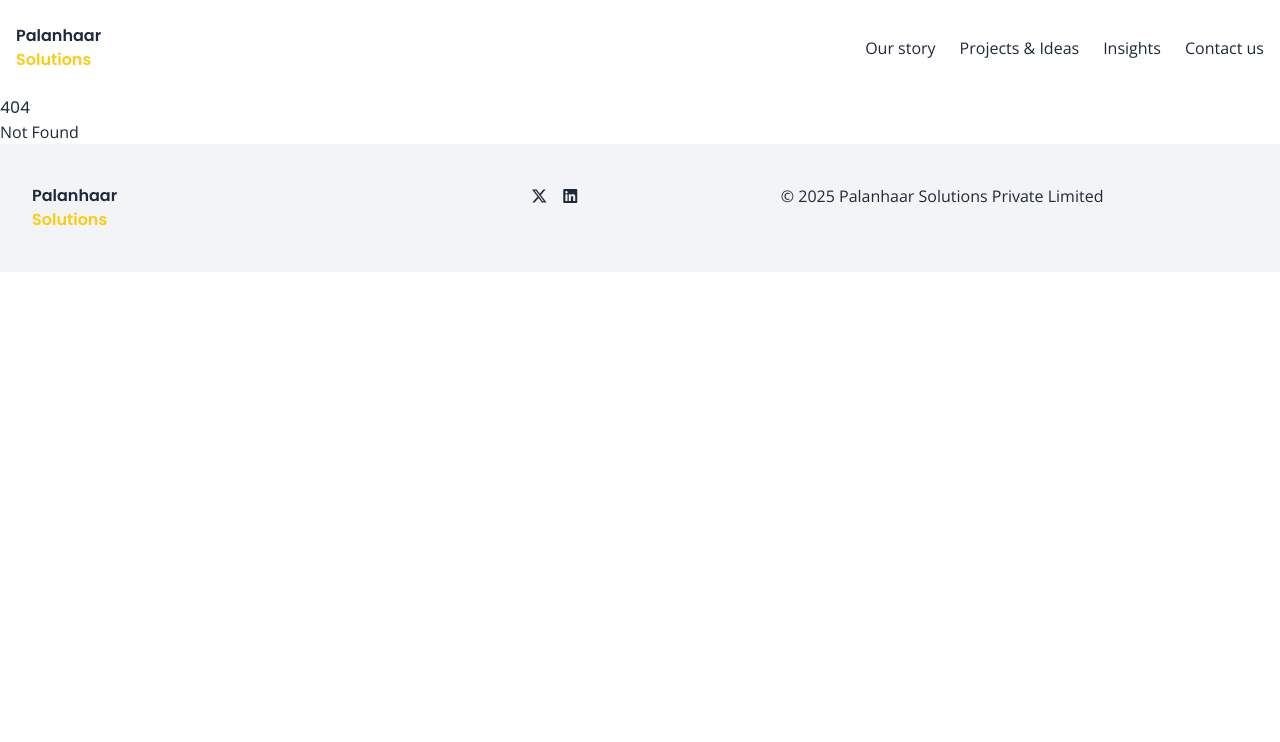
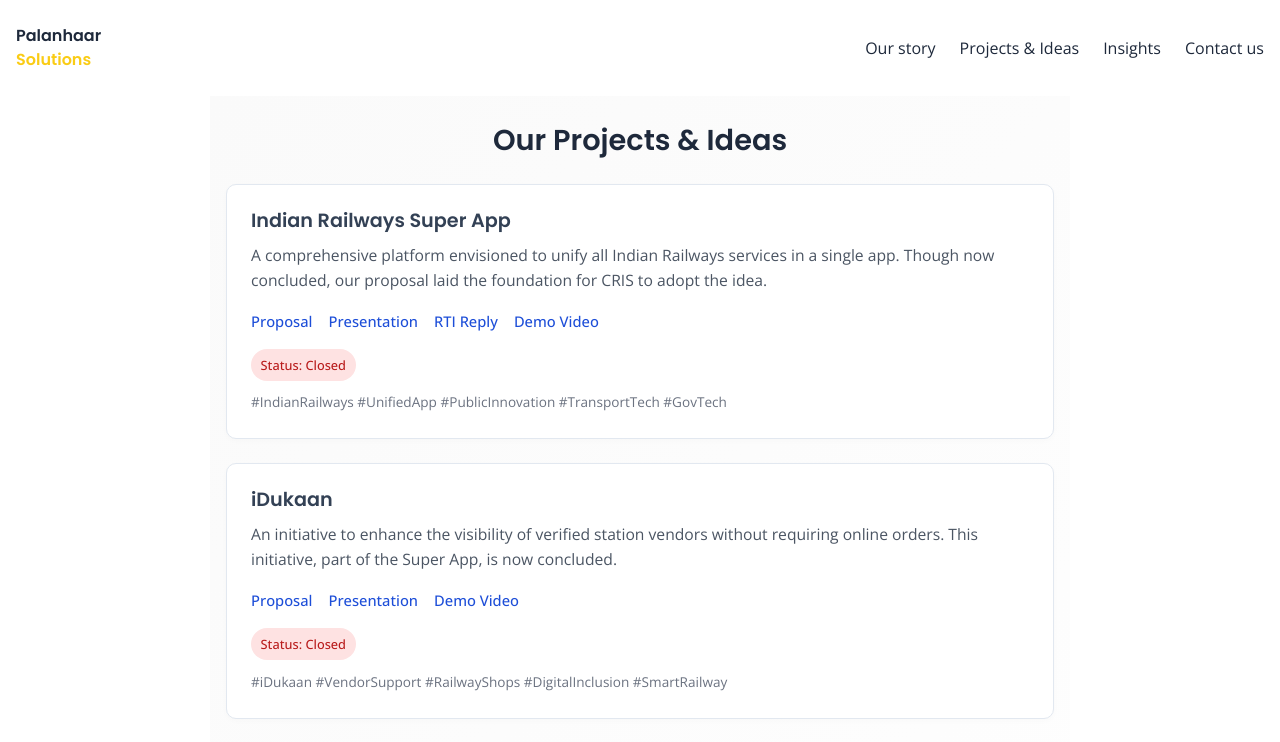
Before and after one commit to vm-palanhaar/palanhaar-official-website, a SvelteKit app: page /ideas in a window 1280 px wide. Before the commit this address had no page. Shown: the top 742 px of the page. Built offline with nearby package versions, Linux system fonts and the light colour scheme.

Commit message:
update styling

```diff
--- a/src/routes/contact-us/+page.svelte
+++ b/src/routes/contact-us/+page.svelte
@@ -2,86 +2,39 @@
 	import SectionWrapper from '../../components/SectionWrapper.svelte';
 </script>
 
-<main class="flex flex-col">
+<svelte:head>
+	<title>Registered Office - Palanhaar Solutions Private Limited</title>
+	<meta name="description" content="Get in touch with Palanhaar Solutions Private Limited at our registered office in Gurugram. View address, email, phone number, and map directions." />
+	<meta name="keywords" content="Palanhaar registered office, contact Palanhaar, office address Gurugram, WeWork DLF Forum, Palanhaar Solutions location, contact information, map directions" />
+</svelte:head>
+
+<main class="min-h-screen flex items-center justify-center bg-white px-4">
 	<SectionWrapper>
-		<div
-			class="max-w-[1400px] mx-auto w-full grid grid-cols-1 sm:grid-cols md:grid-cols-4 text-base"
-		>
-			<div class="flex gap-4 md:col-span-2 p-10">
+		<div class="max-w-5xl w-full py-16 grid md:grid-cols-2 gap-10">
+			<div class="w-full aspect-video">
 				<iframe
 					src="https://www.google.com/maps/embed?pb=!1m14!1m8!1m3!1d14025.658646254333!2d77.0921116!3d28.4971695!3m2!1i1024!2i768!4f13.1!3m3!1m2!1s0x390d19b66c8c2f21%3A0xb8120a4412f7ea62!2sWeWork%20Forum!5e0!3m2!1sen!2sin!4v1709483384959!5m2!1sen!2sin"
-					width="600"
-					height="450"
-					title="gmaps-registered-office"
-					style="border:0;"
+					class="w-full h-full rounded-md border"
 					allowfullscreen=""
 					loading="lazy"
 					referrerpolicy="no-referrer-when-downgrade"
 				></iframe>
 			</div>
-			<div class="flex flex-col md:col-span-2 p-10">
-				<h1>Registered Office</h1>
-				<h3>C/O. WeWork DLF Forum,</h3>
-				<h3>HD-256,</h3>
-				<h3>Cybercity, Phase III,</h3>
-				<h3>DLF Qe, Gurugram - 122002</h3>
-				<h3>Haryana, India</h3>
-				<h3>Mail: <a href="mailto:pmrs9673@gmail.com">contactus@palanhaar.in</a></h3>
-				<h3>Phone: <a href="tel:+919487859673"> +919487859673</a></h3>
-				<h3>
-					<a href="https://www.mappls.com/r3pnuk" target="_blank">Mappls: Get Directions &#8593;</a>
-				</h3>
+
+			<div class="text-gray-800 text-base space-y-4">
+				<h1 class="text-2xl font-semibold mb-4 text-[#06038D] underline">Registered Office</h1>
+				<p>WeWork DLF Forum</p>
+				<p>HD-256, Cybercity, Phase III</p>
+				<p>DLF Qe, Gurugram - 122002</p>
+				<p>Haryana, India</p>
+				<p>Email: <a href="mailto:contactus@palanhaar.in" class="text-blue-600 underline">contactus@palanhaar.in</a></p>
+				<p>Phone: <a href="tel:+919487859673" class="text-blue-600 underline">+91 94878 59673</a></p>
+				<p>
+					<a href="https://www.mappls.com/r3pnuk" target="_blank" class="text-blue-600 underline">
+						Mappls: Get Directions ↑
+					</a>
+				</p>
 			</div>
 		</div>
 	</SectionWrapper>
 </main>
-
-<style>
-    main {
-        background: linear-gradient(90deg, #f9f9f9 0%, #fffbe6 100%);
-        min-height: 80vh;
-    }
-    .grid {
-        box-shadow: 0 4px 16px rgba(44, 62, 80, 0.08);
-        border-radius: 16px;
-        border: 1px solid #f0e6d2;
-        background: rgba(255,255,255,0.8);
-    }
-    h1 {
-        font-size: 2rem !important;
-        font-weight: 900 !important;
-        text-decoration-line: underline;
-        margin: 10px 0 40px 0;
-        color: #2d3e50;
-        letter-spacing: 1px;
-    }
-    h3 {
-        font-size: 1.15rem !important;
-        margin: 8px 0;
-        color: #444;
-        font-weight: 500;
-    }
-    a {
-        font-size: 1.15rem !important;
-        text-decoration-line: underline;
-        color: #2563eb;
-        transition: color 0.2s;
-    }
-    a:hover {
-        color: #fbbf24;
-    }
-    iframe {
-        border-radius: 12px;
-        box-shadow: 0 2px 8px rgba(44,62,80,0.07);
-        border: 1px solid #e0e6ed;
-    }
-    @media (max-width: 768px) {
-        .grid {
-            padding: 1rem;
-        }
-        iframe {
-            width: 100%;
-            height: 300px;
-        }
-    }
-</style>
--- /dev/null
+++ b/src/routes/ideas/+page.svelte
@@ -0,0 +1,132 @@
+<svelte:head>
+  <title>Our Projects & Ideas | Palanhaar Solutions</title>
+  <meta name="description" content="Explore Palanhaar Solutions' key projects including Indian Railways Super App, iDukaan, and GoAnubhavBharat. Discover our journey in transport, tourism, and digital innovation.">
+  <meta name="keywords" content="Palanhaar Solutions, Indian Railways Super App, iDukaan, GoAnubhavBharat, Digital India Projects, Railway App, Tourism App, Travel Planner, Local Shops Platform, Cultural Discovery, Transport Innovation">
+  <meta property="og:title" content="Our Projects & Ideas | Palanhaar Solutions">
+  <meta property="og:description" content="Discover our work in transport tech and cultural tourism—from Indian Railways Super App to GoAnubhavBharat.">
+  <!-- <meta property="og:image" content="https://yourdomain.com/static/project-thumbnail.jpg">
+  <meta property="og:url" content="https://yourdomain.com/projects"> -->
+  <meta property="og:type" content="website">
+</svelte:head>
+
+<section class="ideas-section min-h-screen">
+  <h1>Our Projects & Ideas</h1>
+
+  <div class="project-card">
+    <h2>Indian Railways Super App</h2>
+    <p>
+      A comprehensive platform envisioned to unify all Indian Railways services in a single app. Though now concluded, our proposal laid the foundation for CRIS to adopt the idea.
+    </p>
+    <div class="links">
+      <a href="#">Proposal</a>
+      <a href="#">Presentation</a>
+      <a href="#">RTI Reply</a>
+      <a href="#">Demo Video</a>
+    </div>
+    <span class="status closed">Status: Closed</span>
+    <div class="hashtags">#IndianRailways #UnifiedApp #PublicInnovation #TransportTech #GovTech</div>
+  </div>
+
+  <div class="project-card">
+    <h2>iDukaan</h2>
+    <p>
+      An initiative to enhance the visibility of verified station vendors without requiring online orders. This initiative, part of the Super App, is now concluded.
+    </p>
+    <div class="links">
+      <a href="#">Proposal</a>
+      <a href="#">Presentation</a>
+      <a href="#">Demo Video</a>
+    </div>
+    <span class="status closed">Status: Closed</span>
+    <div class="hashtags">#iDukaan #VendorSupport #RailwayShops #DigitalInclusion #SmartRailway</div>
+  </div>
+
+  <div class="project-card">
+    <h2>GoAnubhavBharat</h2>
+    <p>
+      A cultural and travel discovery platform built to help users explore India’s diverse beauty and traditions, with verified information, guides, and planning tools.
+    </p>
+    <div class="links">
+      <a href="https://goanubhavbharat.com" target="_blank">Website</a>
+    </div>
+    <span class="status active">Status: Active</span>
+    <div class="hashtags">#GoAnubhavBharat #IncredibleIndia #DigitalTravel #BharatDarshan #LocalExploration</div>
+  </div>
+</section>
+
+<style>
+.ideas-section {
+  max-width: 860px;
+  margin: 0 auto;
+  padding: 2rem 1rem;
+  background: linear-gradient(to bottom right, #fafafa, #fefefe);
+  min-height: 100vh;
+}
+.ideas-section h1 {
+  text-align: center;
+  font-size: 1.8rem;
+  font-weight: 600;
+  margin-bottom: 2rem;
+  color: #1e293b;
+}
+.project-card {
+  background: #ffffff;
+  border: 1px solid #e2e8f0;
+  border-radius: 10px;
+  padding: 1.5rem;
+  margin-bottom: 1.5rem;
+  box-shadow: 0 2px 6px rgba(0, 0, 0, 0.02);
+  transition: box-shadow 0.2s;
+}
+.project-card:hover {
+  box-shadow: 0 4px 14px rgba(0, 0, 0, 0.05);
+}
+.project-card h2 {
+  font-size: 1.2rem;
+  font-weight: 600;
+  color: #334155;
+  margin-bottom: 0.6rem;
+}
+.project-card p {
+  font-size: 0.98rem;
+  color: #4b5563;
+  line-height: 1.6;
+  margin-bottom: 1rem;
+}
+.links {
+  display: flex;
+  flex-wrap: wrap;
+  gap: 1rem;
+  margin-bottom: 0.8rem;
+}
+.links a {
+  color: #1d4ed8;
+  text-decoration: none;
+  font-weight: 500;
+  font-size: 0.92rem;
+}
+.links a:hover {
+  text-decoration: underline;
+}
+.status {
+  display: inline-block;
+  font-size: 0.8rem;
+  font-weight: 500;
+  padding: 0.25rem 0.6rem;
+  border-radius: 999px;
+  margin-top: 0.2rem;
+}
+.status.closed {
+  background: #fee2e2;
+  color: #b91c1c;
+}
+.status.active {
+  background: #dcfce7;
+  color: #15803d;
+}
+.hashtags {
+  margin-top: 0.6rem;
+  font-size: 0.85rem;
+  color: #6b7280;
+}
+</style>
--- a/src/routes/our-story/+page.svelte
+++ b/src/routes/our-story/+page.svelte
@@ -1,52 +1,26 @@
 <script>
-  // You can add any page-specific logic here if needed
+  // Any logic can be added here if needed
 </script>
 
-<section class="our-story min-h-screen">
-  <h1>Our Story</h1>
+<svelte:head>
+  <title>Our Story - Palanhaar Solutions Private Limited</title>
+  <meta name="description" content="Discover the journey of Palanhaar Solutions Private Limited — where innovation meets tourism and technology to empower communities across India." />
+  <meta name="keywords" content="Palanhaar, Our Story, Indian tourism startup, travel technology, Lord Krishna inspiration, Indian culture, tourism platform, empowering locals, community business, GAB" />
+</svelte:head>
+
+<section class="min-h-screen flex items-center justify-center bg-white px-4">
+  <div class="max-w-4xl w-full py-16">
+    <h1 class="text-3xl font-semibold text-center mb-8 text-gray-800">Our Story</h1>
+    <div class="space-y-6 text-gray-700 text-base leading-relaxed">
       <p>
-    Palanhaar Solutions Private Limited was founded with a vision inspired by the name "Palanhaar," another name for Lord Krishna, the divine protector and guide. Just as Lord Krishna helps everyone, our mission is to support people in their growth and empower businesses to achieve profitability.
+        Palanhaar Solutions Private Limited was founded with a vision inspired by the name <strong>“Palanhaar”</strong> — another name for Lord Krishna, the eternal guide and protector.
       </p>
       <p>
-    We believe in nurturing talent, fostering innovation, and providing solutions that make a real difference. Our journey is driven by a commitment to help individuals and organizations thrive in a rapidly changing world.
+        Like Krishna, our mission is to serve people with clarity, purpose, and empowerment. We aim to build products that help individuals grow and enable local businesses to become sustainable and profitable.
       </p>
       <p>
-    We are passionate about promoting tourism in India, with a special focus on connecting local people with tourists. By bridging this gap, we aim to create authentic experiences for travelers while supporting local communities and businesses. Our initiatives in the tourism sector are designed to showcase the rich culture, heritage, and diversity of India, making travel more meaningful and impactful for everyone involved.
+        Rooted in Indian values and driven by modern innovation, we strive to make travel and tourism more inclusive, culturally rich, and accessible for all — by connecting real people to real experiences.
       </p>
+    </div>
+  </div>
 </section>
-
-<style>
-  .our-story {
-    max-width: 800px;
-    margin: 2rem auto;
-    padding: 2rem 2.5rem;
-    background: linear-gradient(90deg, #f9f9f9 0%, #fffbe6 100%);
-    border-radius: 12px;
-    box-shadow: 0 4px 16px rgba(44, 62, 80, 0.08);
-    border: 1px solid #f0e6d2;
-    transition: box-shadow 0.2s;
-  }
-  .our-story:hover {
-    box-shadow: 0 8px 24px rgba(44, 62, 80, 0.12);
-  }
-  .our-story h1 {
-    color: #2d3e50;
-    margin-bottom: 1.5rem;
-    font-size: 2.2rem;
-    font-weight: 700;
-    letter-spacing: 1px;
-    text-align: center;
-    text-shadow: 0 2px 8px rgba(44,62,80,0.04);
-  }
-  .our-story p {
-    color: #444;
-    line-height: 1.8;
-    margin-bottom: 1.2rem;
-    font-size: 1.15rem;
-    text-align: justify;
-    background: rgba(255,255,255,0.7);
-    padding: 0.5rem 1rem;
-    border-radius: 6px;
-    box-shadow: 0 1px 4px rgba(44,62,80,0.03);
-  }
-</style>
```
Lines whose indentation alone changed are shown as unchanged.
